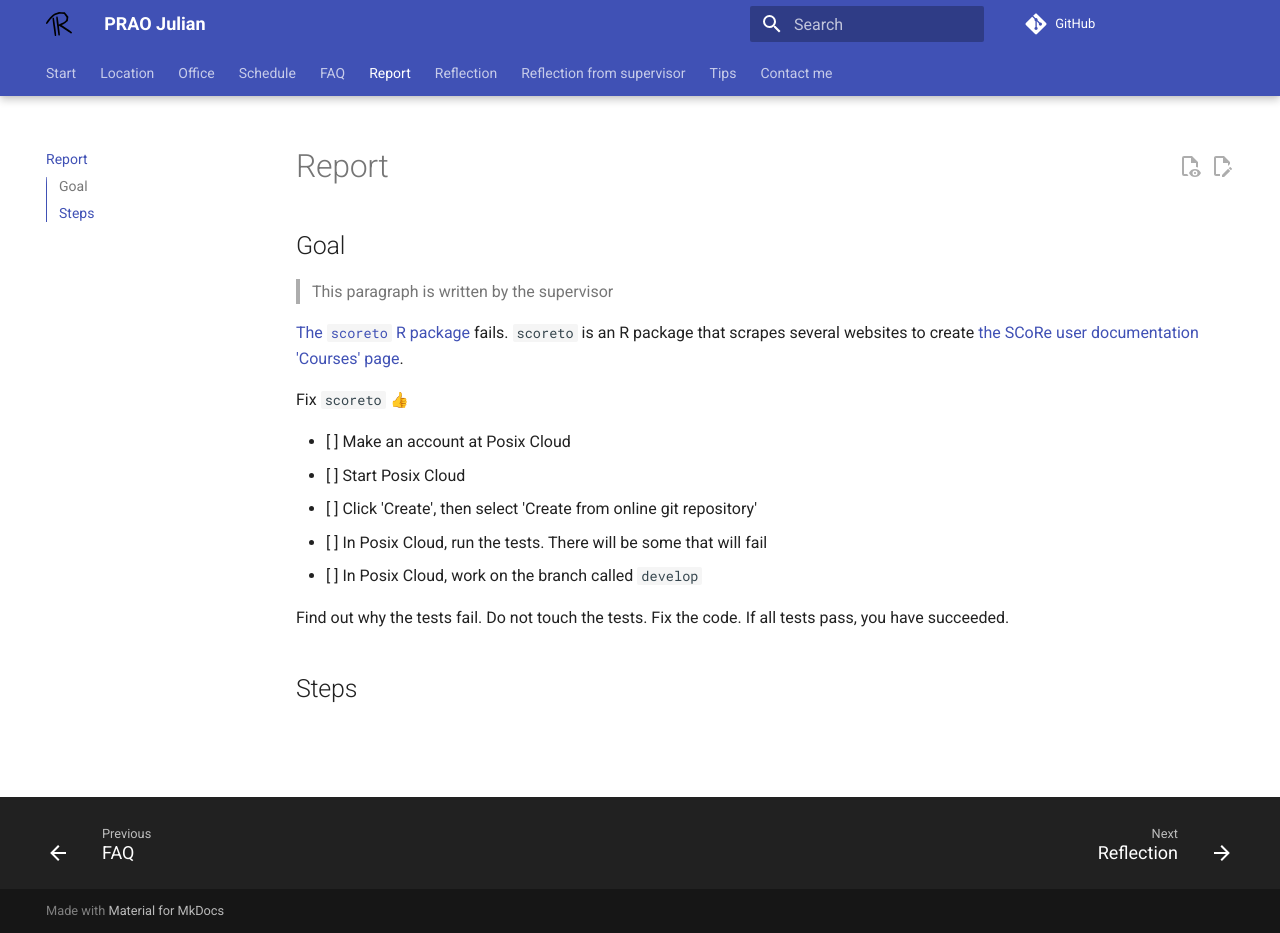
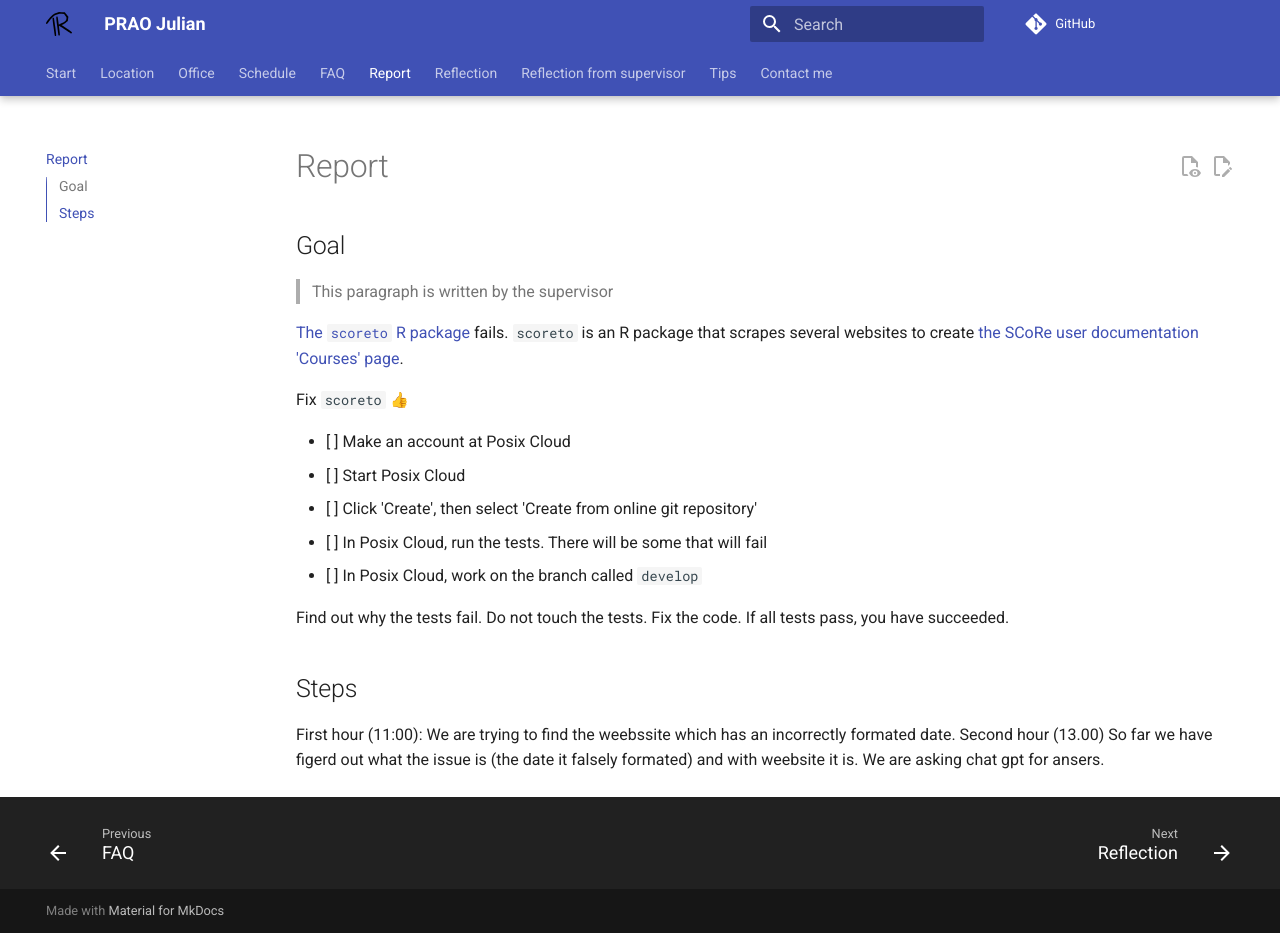
Before and after one commit to richelbilderbeek/prao_julian_20260320, an MkDocs documentation site: the page built from docs/report.md, in a window 1280 px wide and 933 px high. Built offline with MkDocs 1.6.1 and Material for MkDocs 9.7.7, drawn with Linux system fonts in a browser that asks for light colours; emoji names are drawn with the system emoji font; comment, search, counter and statistics services are not loaded.

Commit message:
Update report.md

```diff
--- a/docs/report.md
+++ b/docs/report.md
@@ -21,3 +21,8 @@ Find out why the tests fail. Do not touch the tests.
 Fix the code. If all tests pass, you have succeeded.
 
 ## Steps
+
+First hour (11:00):
+We are trying to find the weebssite which has an incorrectly formated date.
+Second hour (13.00)
+So far we have figerd out what the issue is (the date it falsely formated) and with weebsite it is. We are asking chat gpt for ansers.
```
